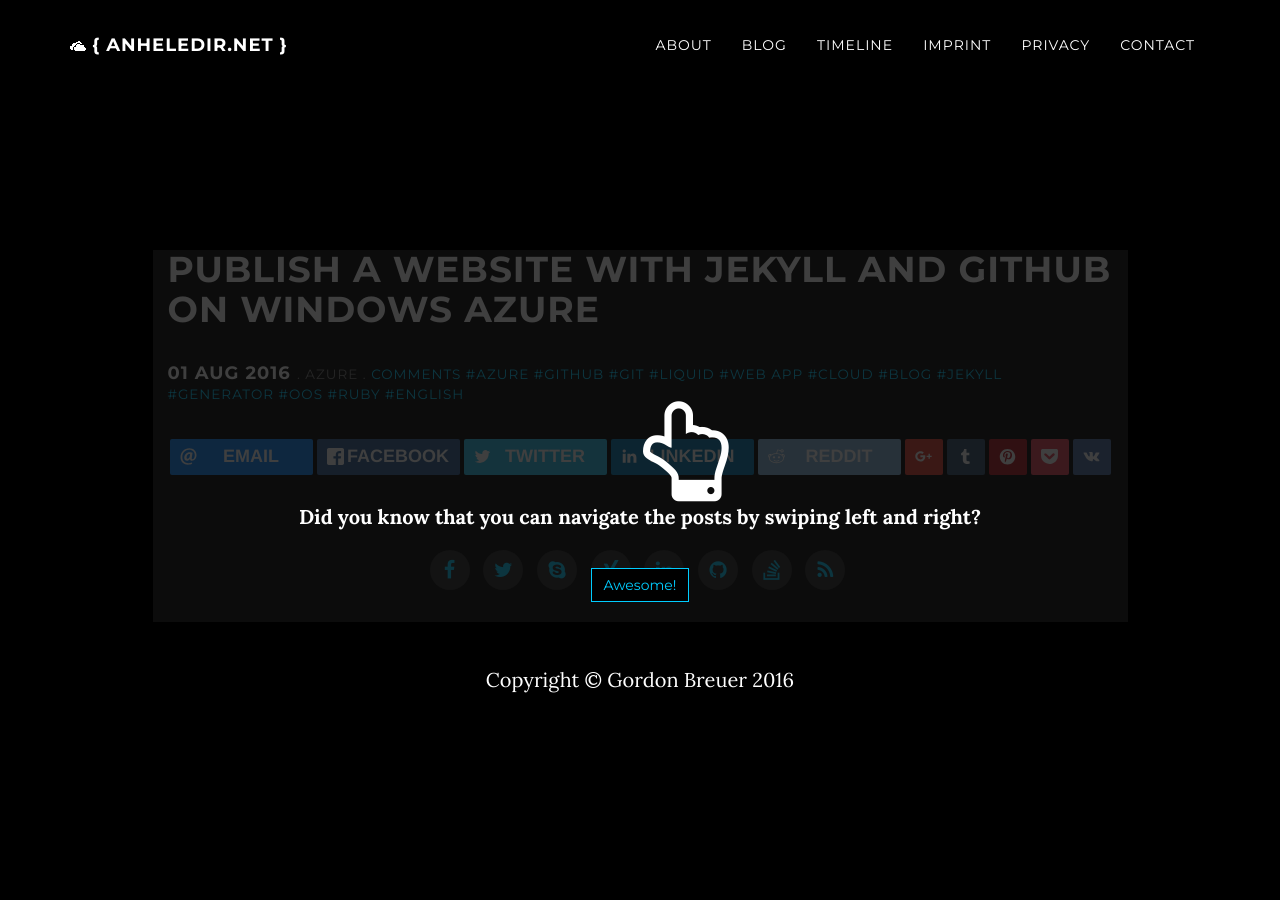
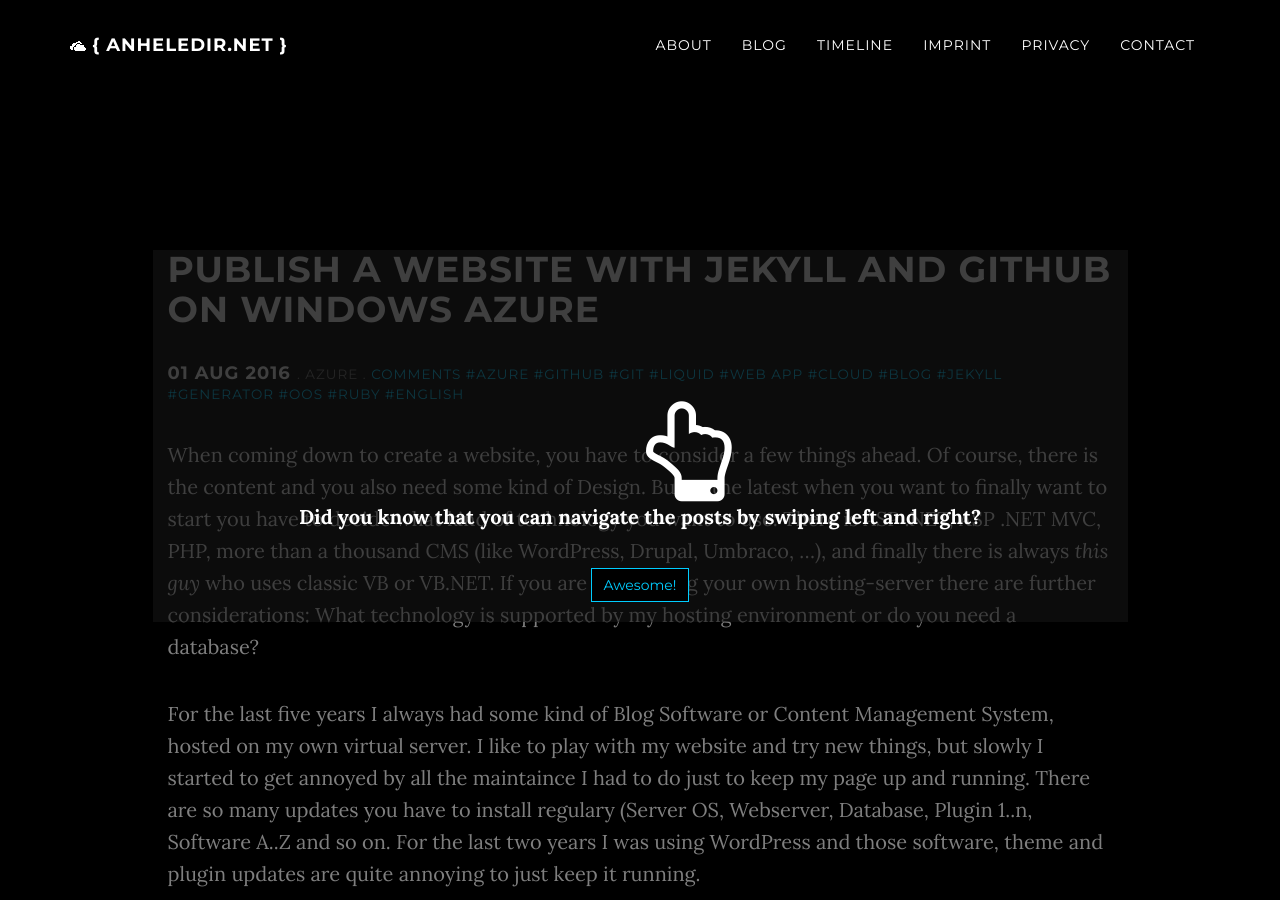
Before and after one commit to Anheledir/anheledir.NET, a Jekyll site: the page built from _posts/2016-08-01-Publish-a-website-with-Jekyll-and-Github-on-Windows-Azure.md, in a window 1280 px wide and 900 px high. Built offline with Jekyll 4.4.1, drawn with Linux system fonts in a browser that asks for light colours; nearby versions of some CDN libraries; comment, search, counter and statistics services are not loaded; a style sheet for code colours, icons or effects is not loaded; some of the changed text lies outside the part shown.

Commit message:
Saved 2016-08-01-Publish-a-website-with-Jekyll-and-Github-on-Windows-Azure.md with Dillinger.io

```diff
--- a/_posts/2016-08-01-Publish-a-website-with-Jekyll-and-Github-on-Windows-Azure.md
+++ b/_posts/2016-08-01-Publish-a-website-with-Jekyll-and-Github-on-Windows-Azure.md
@@ -5,3 +5,11 @@
 category: Azure
 tags: [azure, github, git, liquid, web app, cloud, blog, jekyll, generator, oos, ruby, english]
 ---
+When coming down to create a website, you have to consider a few things ahead. Of course, there is the content and you also need some kind of Design. But at the latest when you want to finally want to start you have to decide what kind of technology you want to use: There is ASP .NET, ASP .NET MVC, PHP, more than a thousand CMS (like WordPress, Drupal, Umbraco, ...), and finally there is always *this guy* who uses classic VB or VB.NET. If you are not owning your own hosting-server there are further considerations: What technology is supported by my hosting environment or do you need a database?
+
+For the last five years I always had some kind of Blog Software or Content Management System, hosted on my own virtual server. I like to play with my website and try new things, but slowly I started to get annoyed by all the maintaince I had to do just to keep my page up and running. There are so many updates you have to install regulary (Server OS, Webserver, Database, Plugin 1..n, Software A..Z and so on. For the last two years I was using WordPress and those software, theme and plugin updates are  quite annoying to just keep it running.
+
+At one of the latest conferences I visited I talked with a bunch of people and I learned about a new way I didn't knew until then, namely [Jekyll]. Jekyll is a
+
+[Jekyll]:http://jekyllrb.com
+[Ruby]:
```
